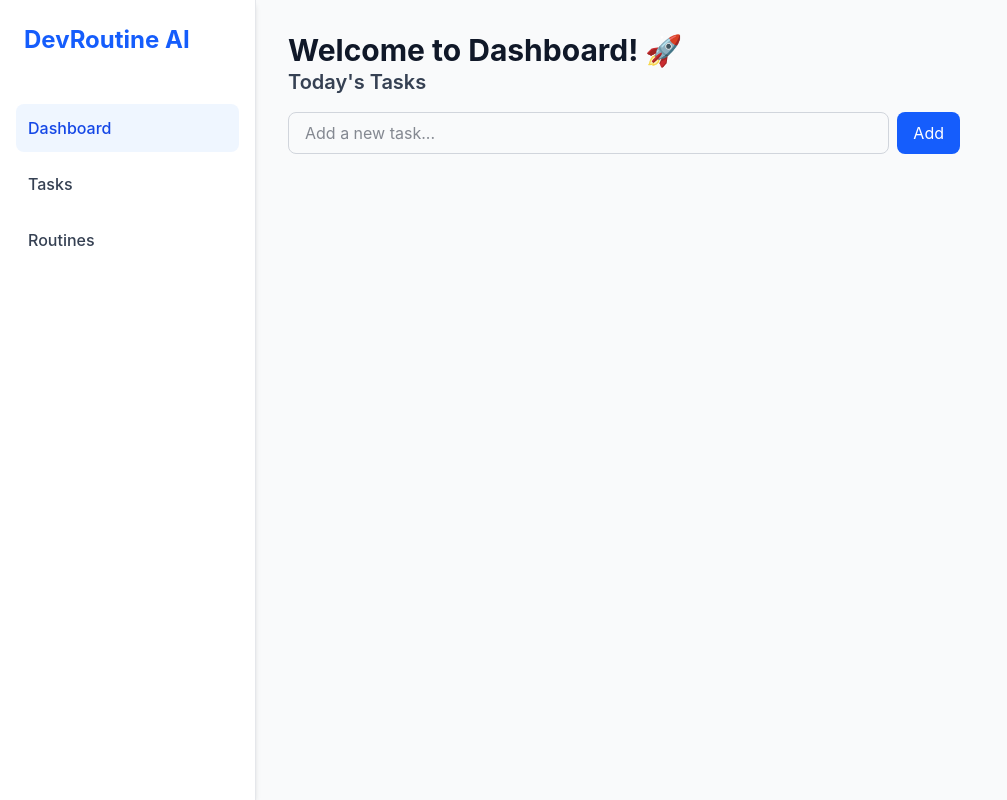
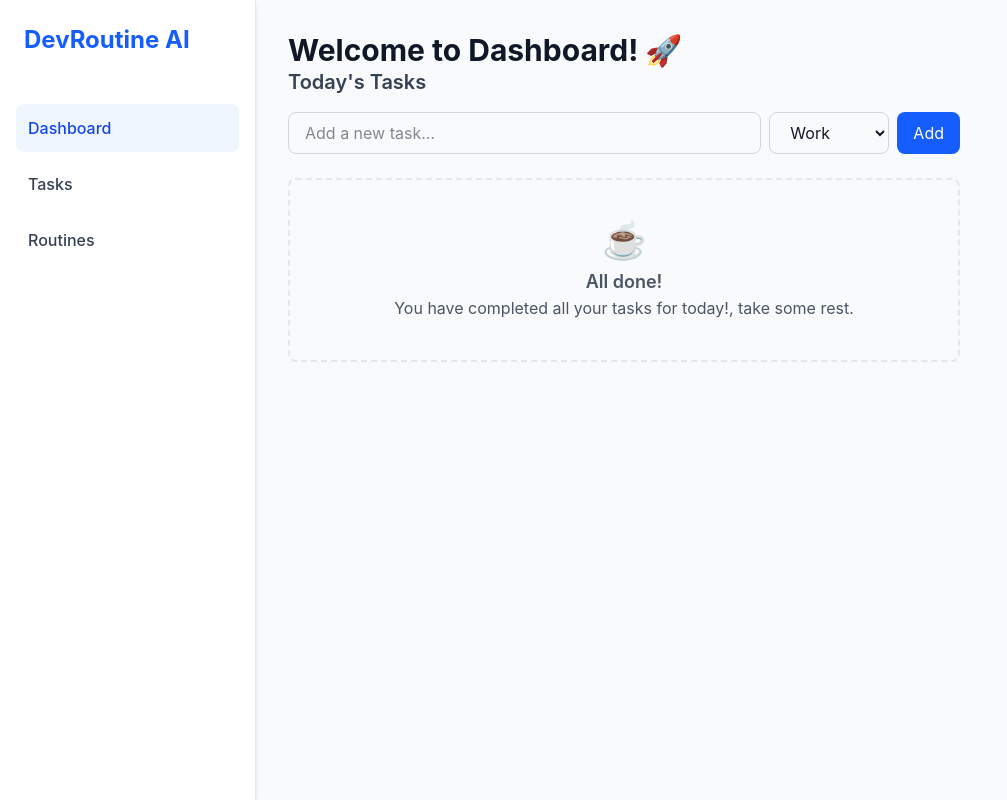
Before and after one commit to jacob4521/dev-routine-app, a React (Vite) app: page / in a window 1280 px wide. Shown: the whole page, without its empty margins (0-1007 px from the left). Built offline with nearby package versions, Linux system fonts and the light colour scheme.

Commit message:
Add the category selection for adding tasks

```diff
--- a/src/App.jsx
+++ b/src/App.jsx
@@ -11,6 +11,8 @@ function App() {
 
   const [newTaskTitle, setNewTaskTitle] = useState("");
 
+  const [newTaskCategory, setNewTaskCategory] = useState("Work");
+
   useEffect(() => {
     localStorage.setItem("dev-tasks", JSON.stringify(tasks));
   }, [tasks]);
@@ -21,19 +23,22 @@ function App() {
     const newTask = {
       id: Date.now(),
       title: newTaskTitle,
-      category: "Personal Tasks",
+      category: newTaskCategory,
       completed: false,
     };
 
     setTasks([newTask, ...tasks]);
 
     setNewTaskTitle("");
+    setNewTaskCategory("Work");
   };
 
   const deleteTask = (taskID) => {
     const remainingTasks = tasks.filter((task) => task.id !== taskID);
     setTasks(remainingTasks);
   };
+
+
 
   const toggleTaskDone = (taskID) => {
     console.log("Hi toglleTaskDone clicked.");
@@ -65,6 +70,13 @@ function App() {
               onChange={(e) => setNewTaskTitle(e.target.value)}
             />
 
+            <select value={newTaskCategory} onChange={(e) => setNewTaskCategory(e.target.value)} className="border border-gray-300 px-4 py-2 rounded-lg">
+              <option value="Work">Work</option>
+              <option value="Personal">Personal</option>
+              <option value="Coding">Coding</option>
+              <option value="Studdy">Studdy</option>
+            </select>
+
             <button
               onClick={handleAddTask}
               className="bg-blue-600 text-white px-4 py-2 rounded-lg hover:bg-blue-700 transition-colors"
@@ -72,7 +84,19 @@ function App() {
               Add
             </button>
           </div>
-          {tasks.map((task) => (
+          <div className="space-y-4">
+            {tasks.length === 0 ? (
+              <div className="text-center py-10 bg-gray-50 rounded-lg border-2 border-dashed border-gray-200">
+                <p className="text-4xl mb-2">☕</p>
+                <h3 className="text-lg font-semibold text-gray-600">
+                  All done!
+                </h3>
+                <p className="text-gray-600">
+                  You have completed all your tasks for today!, take some rest.
+                </p>
+              </div>
+            ) : (
+              tasks.map((task) => (
                 <TaskCard
                   key={task.id}
                   id={task.id}
@@ -82,7 +106,9 @@ function App() {
                   onToggle={toggleTaskDone}
                   onDelete={deleteTask}
                 />
-          ))}
+              ))
+            )}
+          </div>
         </div>
       </div>
     </MainLayout>
```
Lines whose indentation alone changed are shown as unchanged.
